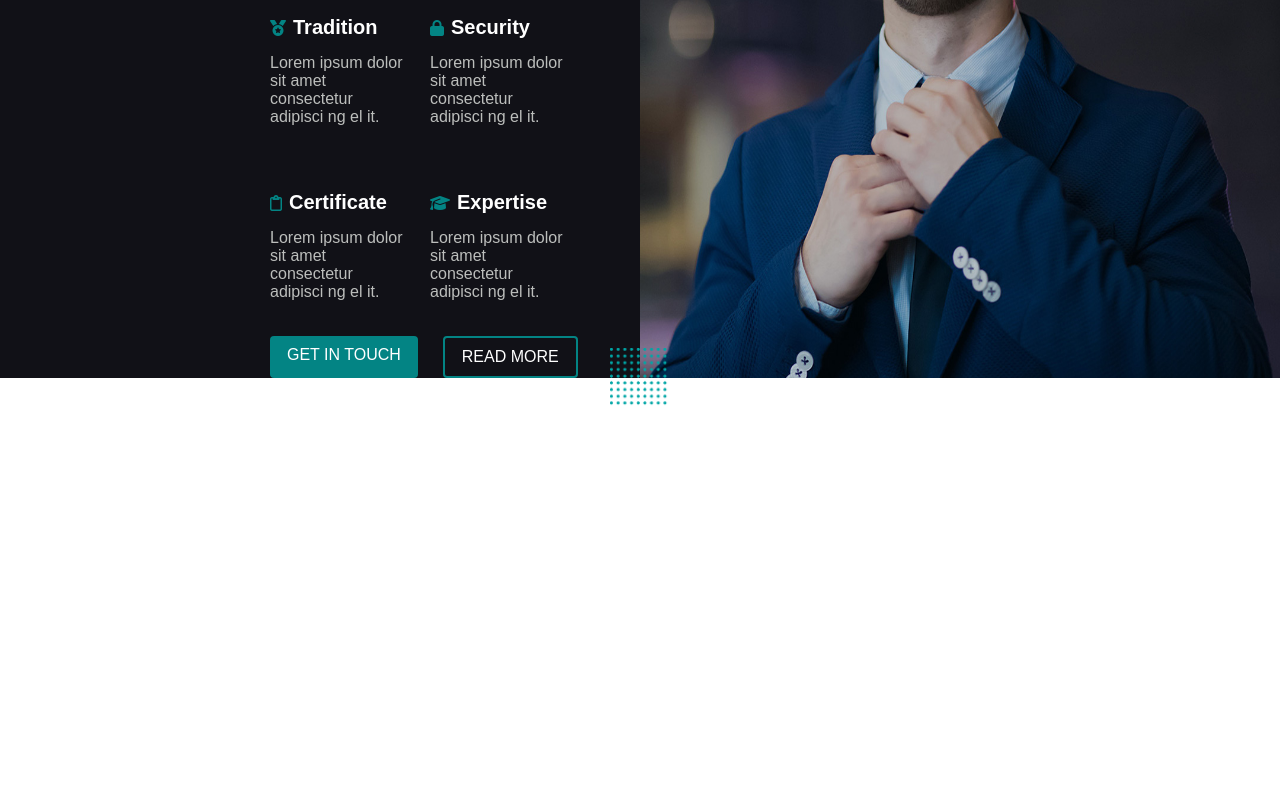
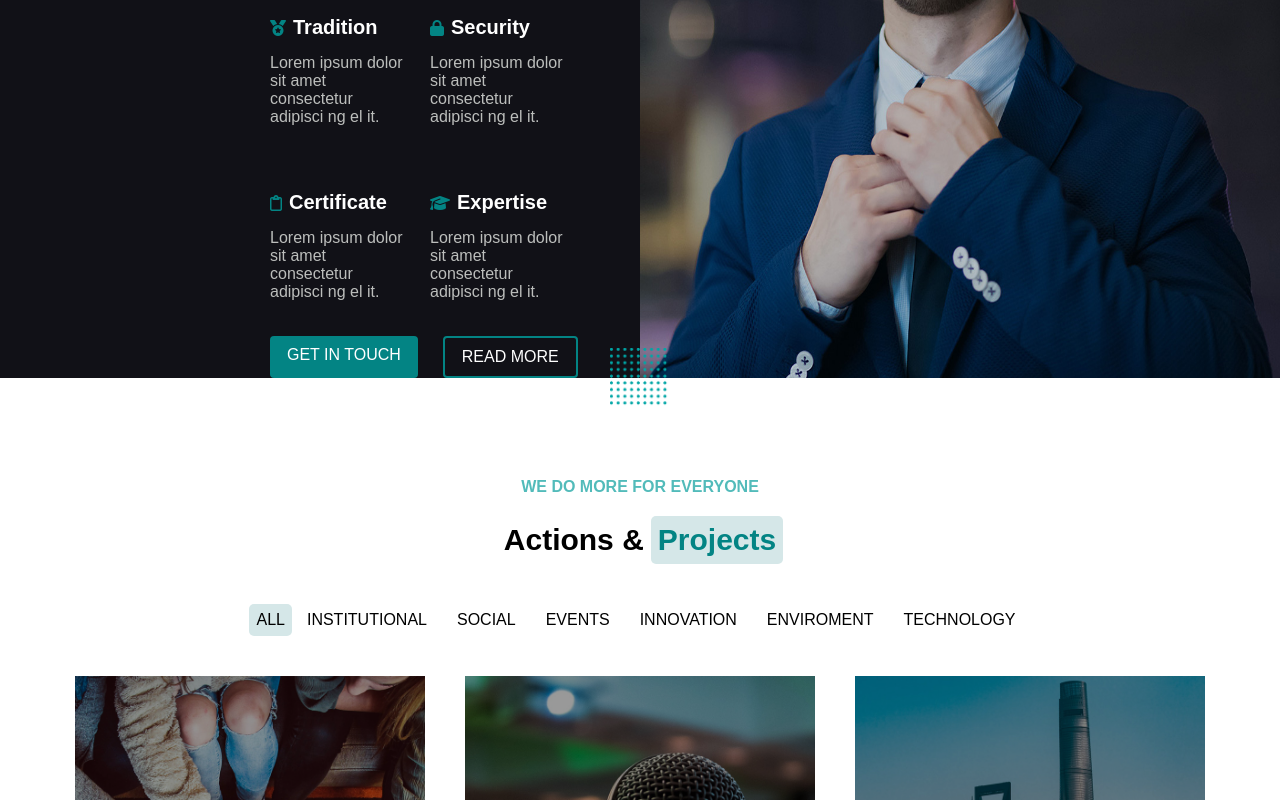
Before and after one commit to PaoloGiovannini/proj-html-vuejs, a Vue app: page / in a window 1280 px wide. Shown: the part 2000-2800 px from the top of the page. Before the commit the page ends 2408 px from the top, so only its background shows below. Built offline with nearby package versions, Linux system fonts and the light colour scheme.

Commit message:
section projects

```diff
--- a/src/components/MiscellaneousComponents/SectionCompany.vue
+++ b/src/components/MiscellaneousComponents/SectionCompany.vue
@@ -106,6 +106,7 @@ export default{
                 padding: 7px;
                 background-color: rgba(3, 132, 132, 0.2);
                 margin-right: 7px;
+                border-radius: 5px;
             }
         }
         img{
--- /dev/null
+++ b/src/components/MiscellaneousComponents/SectionProjects.vue
@@ -0,0 +1,118 @@
+<script>
+export default{
+    name: 'SectionProjects',
+    props: {
+        actions: Array
+    }
+
+}
+</script>
+
+<template>
+<section id="projects">
+    <div class="container text-center">
+        <span id="text-title">WE DO MORE FOR EVERYONE</span>
+        <div class="d-flex justify-center align-center">
+            <h2>Actions &</h2>
+            <h2 >Projects</h2>
+        </div>
+        <a class="link" v-for="element in actions" href="#">{{ element }}</a>
+        <div class="cards d-flex wrap">
+            <div class="card">
+                <img src="../../assets/project-1.jpg" alt="immagine progetto">
+                <div class="text-on-image">
+                    <span>Academic professional program in social media</span>
+                </div>
+            </div>
+            <div class="card">
+                <img src="../../assets/project-2.jpg" alt="immagine progetto">
+                <div class="text-on-image">
+                    <span>President's speech at the annual meeting</span>
+                </div>
+            </div>
+            <div class="card">
+                <img src="../../assets/project-3.jpg" alt="immagine progetto">
+                <div class="text-on-image">
+                    <span>International business trip in Shangai</span>
+                </div>
+            </div>
+            <div class="card">
+                <img src="../../assets/project-4.jpg" alt="immagine progetto">
+                <div class="text-on-image">
+                    <span>Technology workshop with education theme</span>
+                </div>
+            </div>
+            <div class="card">
+                <img src="../../assets/project-5.jpg" alt="immagine progetto">
+                <div class="text-on-image">
+                    <span>Donation of clothes and food to the partner NGO</span>
+                </div>
+            </div>
+            <div class="card">
+                <img src="../../assets/project-6.jpg" alt="immagine progetto">
+                <div class="text-on-image">
+                    <span>Confraternization of the procurement team</span>
+                </div>
+            </div>
+        </div>
+
+    </div>
+</section>
+
+</template>
+
+<style scoped lang="scss">
+@use '../../styles/partials/variables';
+@use '../../styles/partials/mixins';
+
+.container{
+    padding: 100px 0px;
+    #text-title{
+        color: variables.$text-aqua;
+        font-weight: bold;
+    }
+    h2{
+        font-size: 30px;
+        font-weight: 900;
+        margin: 20px 0px 40px 7px;
+    }
+    h2:last-child{
+        @include mixins.text-bg;
+        color: variables.$button-color
+    }
+    a{
+        text-decoration: none;
+        color: black;
+        padding: 0px 15px;
+        display: inline-block;
+        margin-bottom: 20px;
+
+    }
+    a:first-of-type{
+        @include mixins.text-bg;
+    }
+    .card{
+        width: calc(100% / 3 - 40px);
+        margin: 20px;
+        position: relative;
+
+        img{
+            width: 100%;
+            filter: brightness(0.6);
+        }
+
+        .text-on-image{
+            width: 220px;
+            position: absolute;
+            bottom: 20px;
+            color: white;
+            left: 50%;
+            transform: translate(-50%, -50%);
+            font-size: 18px;
+            font-weight: bold;
+        }
+    }
+
+}
+
+</style>
--- a/src/components/PageHeader.vue
+++ b/src/components/PageHeader.vue
@@ -46,7 +46,7 @@ export default{
             <h1>Ready</h1>
             <h1>Team</h1>
         </div>
-        <p>No matter what your company needs, <br>we will be ready to assist you in the best possible way.</p>
+        <p class="text-center">No matter what your company needs, we will be ready to assist you in the best possible way.</p>
         <div class="d-flex justify-center">
             <ButtonTouch/>
             <div class="button-border">
@@ -102,7 +102,6 @@ export default{
             margin-top: 20px;
             margin-bottom: 35px;
             color: variables.$text-grey;
-            text-align: center;
         }
         h1{
             font-size: 50px;
--- a/src/components/PageMain.vue
+++ b/src/components/PageMain.vue
@@ -1,11 +1,18 @@
 <script>
 import SectionBusiness from './MiscellaneousComponents/SectionBusiness.vue';
 import SectionCompany from './MiscellaneousComponents/SectionCompany.vue';
+import SectionProjects from './MiscellaneousComponents/SectionProjects.vue';
 export default{
     name: 'PageMain',
     components:{
         SectionBusiness,
-        SectionCompany
+        SectionCompany,
+        SectionProjects
+    },
+    data(){
+        return{
+            actionsAndProjects: ['ALL', 'INSTITUTIONAL', 'SOCIAL', 'EVENTS', 'INNOVATION', 'ENVIROMENT', 'TECHNOLOGY']
+        }
     }
 
 }
@@ -15,6 +22,8 @@ export default{
 
 <SectionBusiness/>
 <SectionCompany/>
+<SectionProjects
+    :actions ="this.actionsAndProjects"/>
 </template>
 
 <style scoped lang="scss">
--- a/src/styles/general.scss
+++ b/src/styles/general.scss
@@ -32,3 +32,7 @@ body{
 .wrap{
     flex-wrap: wrap;
 }
+
+.text-center{
+    text-align: center;
+}
--- a/src/styles/partials/_mixins.scss
+++ b/src/styles/partials/_mixins.scss
@@ -14,4 +14,5 @@
 @mixin text-bg{
     background-color: #d5e7e8;
     padding: 7px;
+    border-radius: 5px;
 }
```
